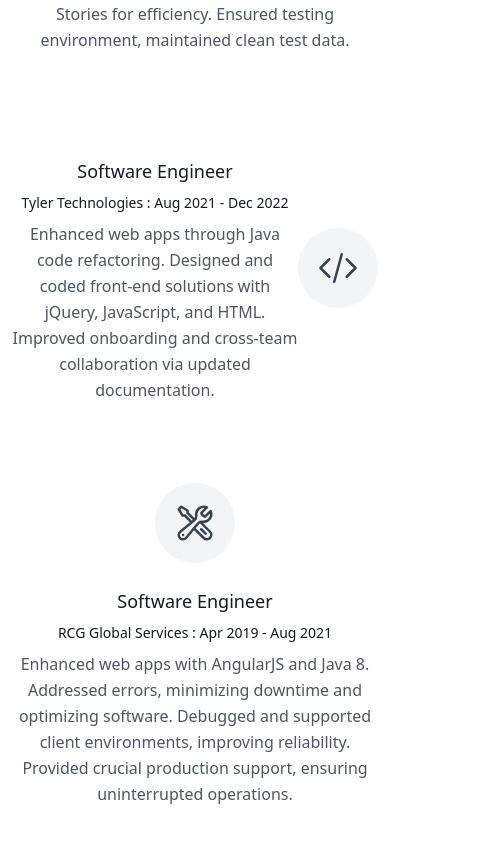
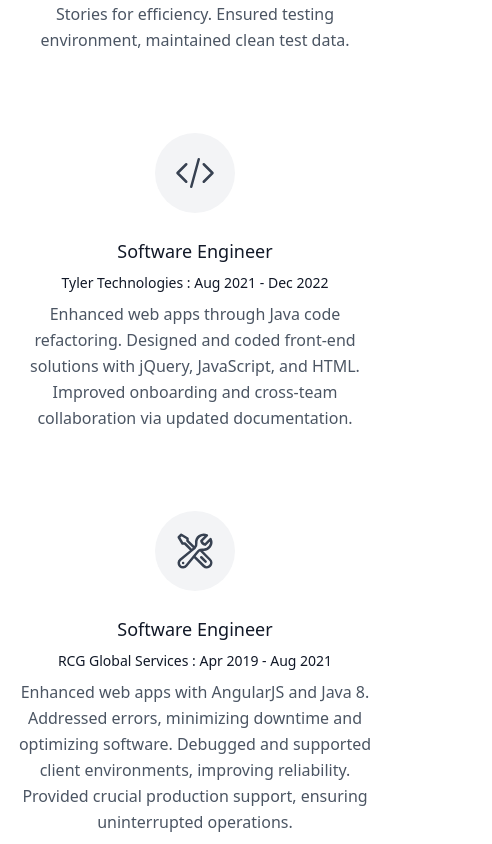
Before and after one commit to rafaello-marcelino/rafaello-website-ui-public, an Angular app: page /home in a window 390 px wide. Shown: the part 1520-2364 px from the top of the page, 492 px wide, since content can reach past the window. Built offline with nearby package versions, Linux system fonts and the light colour scheme.

Commit message:
fix shrink on smaller screen

```diff
--- a/src/app/home/home.component.html
+++ b/src/app/home/home.component.html
@@ -67,8 +67,8 @@
                     Ensured testing environment, maintained clean test data.</p>
             </div>
         </div>
-        <div class="flex items-center lg:w-4/5 flex-row-reverse mx-auto pb-10 mb-10 border-gray-200 sm:flex-row flex-col">
-            <div class="sm:w-32 sm:order-none order-first sm:h-32 h-20 w-20 sm:ml-10 inline-flex items-center justify-center rounded-full bg-gray-100 text-gray-700 flex-shrink-0">
+        <div class="flex items-center lg:w-4/5 mx-auto pb-10 mb-10 border-gray-200 sm:flex-row flex-col">
+            <div class="sm:w-32 sm:h-32 h-20 w-20 sm:mr-10 inline-flex items-center justify-center rounded-full bg-gray-100 text-gray-700 flex-shrink-0">
                 <svg xmlns="http://www.w3.org/2000/svg" fill="none" viewBox="0 0 24 24" stroke-width="1.5" stroke="currentColor" class="sm:w-16 sm:h-16 w-10 h-10">
                     <path stroke-linecap="round" stroke-linejoin="round" d="M17.25 6.75L22.5 12l-5.25 5.25m-10.5 0L1.5 12l5.25-5.25m7.5-3l-4.5 16.5" />
                 </svg>
@@ -81,7 +81,7 @@
                     Improved onboarding and cross-team collaboration via updated documentation.</p>
             </div>
         </div>
-        <div class="flex items-center lg:w-4/5 mx-auto sm:flex-row flex-col">
+        <div class="flex items-center lg:w-4/5 mx-auto pb-10 mb-10 border-gray-200 sm:flex-row flex-col">
             <div class="sm:w-32 sm:h-32 h-20 w-20 sm:mr-10 inline-flex items-center justify-center rounded-full bg-gray-100 text-gray-700 flex-shrink-0">
                 <svg xmlns="http://www.w3.org/2000/svg" fill="none" viewBox="0 0 24 24" stroke-width="1.5" stroke="currentColor" class="sm:w-16 sm:h-16 w-10 h-10">
                     <path stroke-linecap="round" stroke-linejoin="round" d="M11.42 15.17L17.25 21A2.652 2.652 0 0021 17.25l-5.877-5.877M11.42 15.17l2.496-3.03c.317-.384.74-.626 1.208-.766M11.42 15.17l-4.655 5.653a2.548 2.548 0 11-3.586-3.586l6.837-5.63m5.108-.233c.55-.164 1.163-.188 1.743-.14a4.5 4.5 0 004.486-6.336l-3.276 3.277a3.004 3.004 0 01-2.25-2.25l3.276-3.276a4.5 4.5 0 00-6.336 4.486c.091 1.076-.071 2.264-.904 2.95l-.102.085m-1.745 1.437L5.909 7.5H4.5L2.25 3.75l1.5-1.5L7.5 4.5v1.409l4.26 4.26m-1.745 1.437l1.745-1.437m6.615 8.206L15.75 15.75M4.867 19.125h.008v.008h-.008v-.008z" />
@@ -106,7 +106,7 @@
         </h1>
     </div>
     <div class="container mx-auto flex px-5 py-8 md:flex-row flex-col items-center">
-        <div class=" md:w-2/3 w-5/6 mb-10 md:mb-0">
+        <div class="lg:flex-grow md:w-2/3 mb-10 md:mb-0">
             <div id="default-carousel" class="relative w-full" data-carousel="slide">
                 <!-- Carousel wrapper -->
                 <div class="relative h-full overflow-hidden rounded-lg md:h-96">
@@ -157,16 +157,8 @@
                     </span>
                 </button>
             </div>
-
-            <!-- <div class="rounded-lg h-80 overflow-hidden">
-            <img class="object-cover object-center rounded " alt="hero" src="{{ getSlide() }}">
-            </div>
-            <div class="flex justify-end">
-                <button (click)='getPrev()' style="margin-left: 0;" class="text-white bg-gray-500 hover:bg-gray-700 py-2 px-4 rounded-l">Prev </button>
-                <button (click)='getNext()' class="text-white bg-gray-500 hover:bg-gray-700 py-2 px-4 rounded-r ">Next</button>
-            </div> -->
         </div>
-      <div class="lg:flex-grow md:w-1/3 lg:pl-24 md:pl-16 flex flex-col md:items-start md:text-left items-center text-center">
+      <div class=" md:w-1/3 lg:pl-24 md:pl-16 flex flex-col md:items-start md:text-left items-center text-center">
         <h1 class="title-font sm:text-4xl text-3xl mb-4 font-medium text-gray-900">Photography Portfolio
         </h1>
         <p class="mb-8 leading-relaxed">
@@ -183,10 +175,10 @@
             <p class="px-3">Contact Me</p>
         </h1>
     </div>
-    <div class="container px-2 mb-20 mx-auto flex sm:flex-nowrap ">
-        <div class="lg:w-2/3 md:w-1/2 bg-gray-300 rounded-lg p-10 flex items-end justify-start relative">
+    <div class="container px-2 mb-20 mx-auto flex ">
+        <div class="lg:w-2/3 md:w-1/3 bg-gray-300 rounded-lg p-10 flex items-end relative">
             <iframe width="100%" height="100%" class="absolute inset-0" frameborder="0" title="map" marginheight="0" marginwidth="0" scrolling="no" src="https://maps.google.com/maps?width=100%&amp;height=600&amp;hl=en&amp;ie=UTF8&amp;q=Ontario,+CA/@34.0340758&amp;t=&amp;z=14&amp;iwloc=B&amp;output=embed" style="filter: grayscale(1) contrast(1.2) opacity(0.4);"></iframe>
-            <div class=" lg:w-2/3 bg-white relative flex-wrap py-6 rounded shadow-md">
+            <div class="lg:w-2/3 md:1/5 bg-white relative flex-wrap py-6 rounded shadow-md">
                 <div class=" px-6 mt-4 lg:mt-0">
                     <h2 class="title-font font-semibold text-gray-900 tracking-widest text-xs">ADDRESS</h2>
                     <p class="mt-1 flex"><img src="./assets//wired-outline-18-location-pin.gif" alt="loc pin"  width="25" height="25">  Ontario, California, United States</p>
@@ -196,8 +188,8 @@
                 </div>
             </div>
         </div>
-        <div class="container lg:w-1/3 md:w-1/2 bg-white flex flex-col md:ml-auto w-full">
-            <div class="relative items-center  max-w-sm p-6 bg-white border border-gray-100 rounded-lg shadow-md ">
+        <div class="lg:w-1/3 md:w-2/3 bg-white flex flex-col w-full">
+            <div class="relative items-center max-w-sm p-2  rounded-lg ">
                 <div role="status" *ngIf="isLoading" class="absolute z-50 w-full h-full bg-gray-100 -translate-x-1/2 -translate-y-1/2 top-2/4 left-1/2" style="filter: opacity(0.4);">
                     <span class="block" style="width: 25%; height: 15%; margin-left: 33%; margin-top: 58%;">
                         <img src="./assets//wired-outline-1414-circle.gif" alt="Loading" style="width: 100%; height: 100%;">
```
